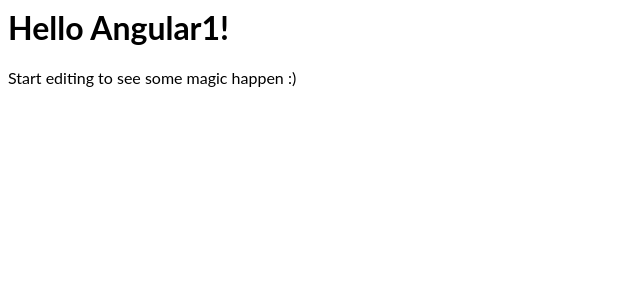
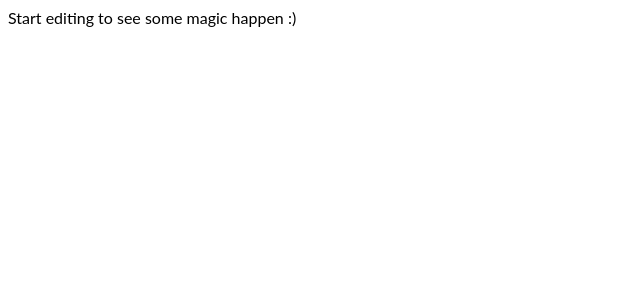
Before and after one commit to dharmesh-r-patel/angular-user-login-registration, an Angular app: page / in a window 1280 px wide. Shown: the top 300 px of the page, without its empty margins (0-640 px from the left). Built offline with nearby package versions, Linux system fonts and the light colour scheme.

Commit message:
2 files modified, 1 deleted

```diff
--- a/src/app/app.component.html
+++ b/src/app/app.component.html
@@ -1,4 +1,4 @@
-<hello name="{{ name }}"></hello>
+
 <p>
   Start editing to see some magic happen :)
 </p>
--- a/src/app/app.module.ts
+++ b/src/app/app.module.ts
@@ -3,11 +3,10 @@ import { BrowserModule } from '@angular/platform-browser';
 import { FormsModule } from '@angular/forms';
 
 import { AppComponent } from './app.component';
-import { HelloComponent } from './hello.component';
 
 @NgModule({
   imports:      [ BrowserModule, FormsModule ],
-  declarations: [ AppComponent, HelloComponent ],
+  declarations: [ AppComponent],
   bootstrap:    [ AppComponent ]
 })
 export class AppModule { }
--- a/src/app/hello.component.ts
+++ /dev/null
@@ -1,10 +0,0 @@
-import { Component, Input } from '@angular/core';
-
-@Component({
-  selector: 'hello',
-  template: `<h1>Hello {{name}}!</h1>`,
-  styles: [`h1 { font-family: Lato; }`]
-})
-export class HelloComponent  {
-  @Input() name: string;
-}
```
